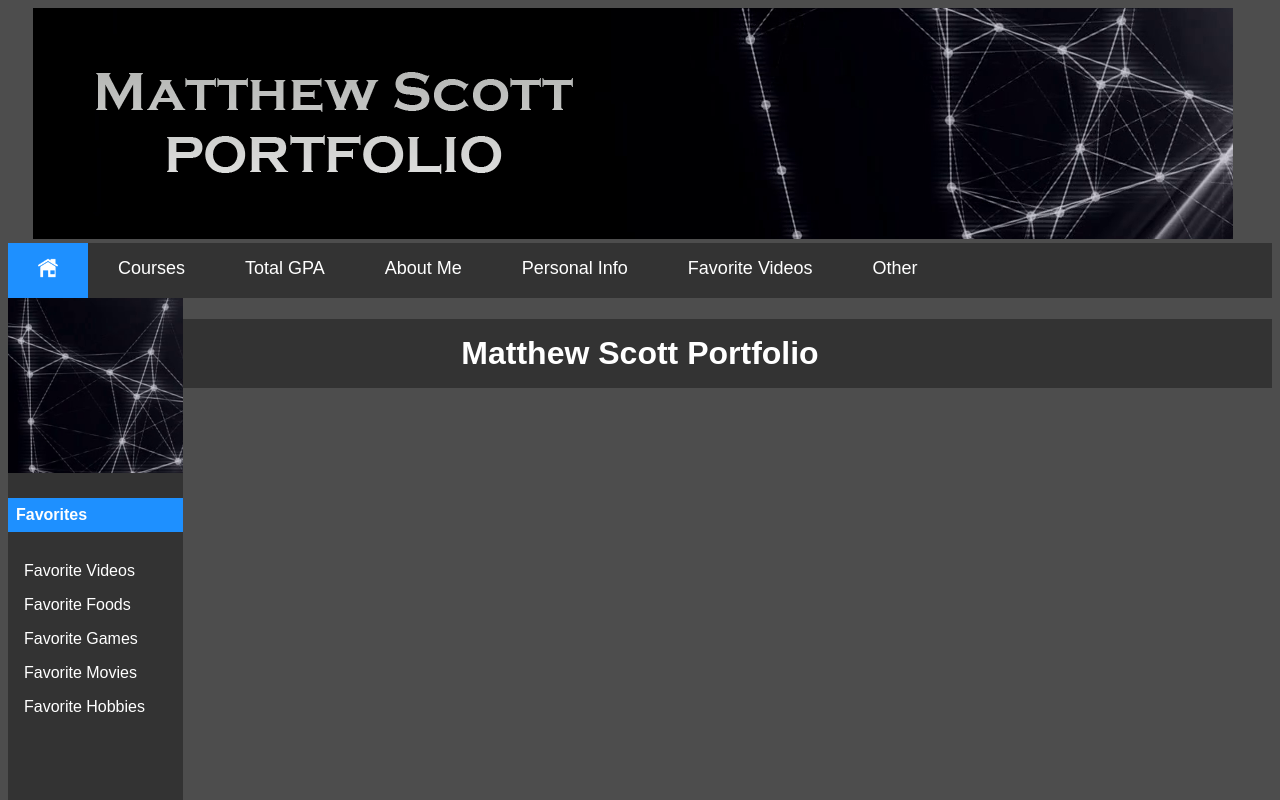
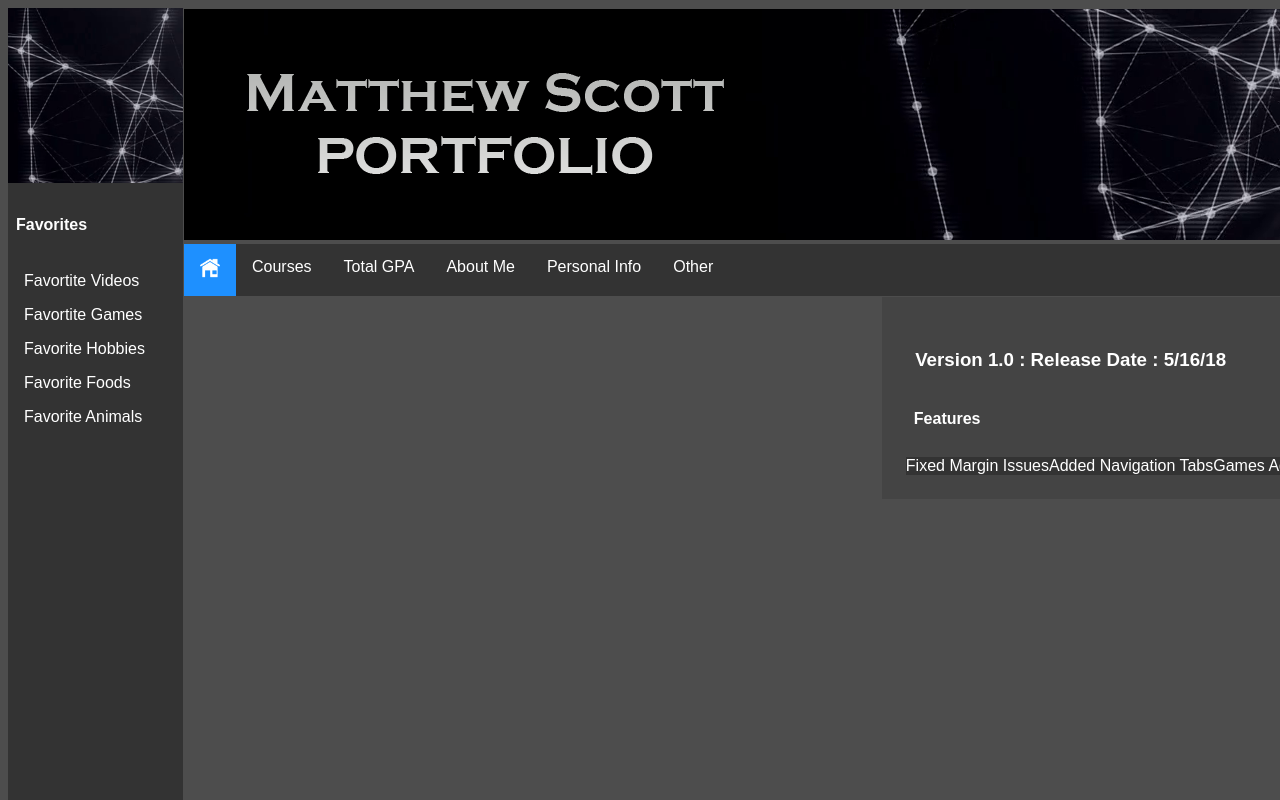
Before and after one commit to 18scottm/matt-web2, a plain HTML site: page index.htm in a window 1280 px wide. Drawn offline with Linux system fonts and the light colour scheme.

Commit message:
Add files via upload

```diff
--- a/index.htm
+++ b/index.htm
@@ -1,12 +1,100 @@
 <!doctype html>
-<html lang="en">
+<html>
    <title>Matthew Scott Portfolio</title>
+   <head></head>
    <style>
-      #fav-header {
+      body {
+      background-color: #4d4d4d;
+      }
+      h1, h2, h3, h4, h5, h6 {
+      background-color: #333;
+      font-family: Arial;
+      color: white;
+      padding: 0.5em;
+      font-weight: bold;
+      }
+      /* width */
+      ::-webkit-scrollbar {
+      width: 3px;
+      }
+      /* Track */
+      ::-webkit-scrollbar-track {
+      background: #696969;
+      }
+      /* Handle */
+      ::-webkit-scrollbar-thumb {
+      background: #1E90FF;
+      }
+      /* Handle on hover */
+      ::-webkit-scrollbar-thumb:hover {
+      background: #0000CD
+      }
+      #main-text {
+      background-color: #444;
+      color: white;
+      }
+      #main {
+      padding: 1.5em;
+      background-color: #444;
+      color: white;
+	  float: right;
+      }
+      #main li {
+      font-family: Arial;
+      }
+      #main-header {
+      background-color: #444;
+      }
+      #moduleHeader {
+      background-color: yellow;
+      font-family: Arial
+      }
+      #pageHeader {
+      color: white;
+      font-weight: bold;
+      background: #333;
+      padding: 1em;
+      text-align: center;
+      }
+      #banner {
+      bottom: 0;
+      right: 550px;
+      height: 744px
+      }
+      #nav_bar ul {
+      list-style-type: none;
+      margin: 0;
+      padding: 0;
+      overflow: hidden;
+      background-color: #333;
+      top: 10;
+      }
+      #nav_bar {
+      font-family: Arial;
+      margin: 0 auto;
+      min-width: 360px;
+	  position: fixed;
+	  float: right;
+      }
+      #nav_bar li {
+      float: left;
+      }
+      #nav_bar li a {
+      display: block;
+      color: white;
+      text-align: center;
+      padding: 14px 16px;
+      text-decoration: none;
+      }
+      #nav_bar li a:hover {
+      background-color: #111;
+      }
+      #nav_bar .active {
       background-color: #1E90FF;
       }
-      #game_bar {
+      #side_bar {
       font-family: Arial;
+	  position: fixed;
       }
       #side_bar ul {
       list-style-type: none;
@@ -14,7 +102,6 @@
       padding: 0;
       width: 175px;
       background-color: #333;
-      position: fixed;
       height: 1000px;
       overflow: auto;
       }
@@ -25,147 +112,55 @@
       text-decoration: none;
       }
       #side_bar li a.active {
-      background-color: #9932CC;
+      background-color: #1E90FF;
       color: white;
       }
       #side_bar li a:hover:not(.active) {
       background-color: #555;
       color: white;
       }
-      #overviewHeader {
-      font-family: Arial;
-      color: white;
-      }
-      #webBanner {
-      display: block;
-      margin-left: auto;
-      margin-right: auto;
-      width: 96%;
-      }
-      #homeIndex {
-      background-color: #1E90FF;
-      }
-      #p_cInfo {
-      font-family: Arial;
-      color: white;
-      }
-      #cInformation {
-      border: 1.5px solid black;
-      padding: 1em;
-      background-color: #333;
-      }
-      #pInformation {
-      border: 1.5px solid black;
-      padding: 1em;
-      background-color: #333;
-      }
-      #reflection {
-      border: 1.5px solid black;
-      padding: 0.5em;
-      background-color: #333;
-      color: white;
-      }
-      #overview {
-      font-family: Arial;
-      color: white;
-      }
-      #moduleHeader {
-      background-color: #008000;
-      font-family: Arial
-      }
-      #pageHeader {
-      color: white;
-      font-weight: bold;
-      background: #333;
-      padding: 0.5em;
-      text-align: center;
-      }
-      nav ul {
-      list-style-type: none;
-      margin: 0;
-      padding: 0;
-      overflow: hidden;
-      background-color: #333;
-      top: 0;
-      position: sticky;
-      font-size: 18px;
-      }
-      nav li {
-      float: left;
-      font-family: Arial;
-      font-size: 18px;
-      }
-      nav li a {
-      display: block;
-      color: white;
-      text-align: center;
-      font-size: 18px;
-      padding: 15px 30px;
-      text-decoration: none;
-      }
-      nav li a:hover {
-      background-color: #111;
-      }
-      body {
-      background-color: #4d4d4d;
-      }
-      h, h1, h2, h4, h5 {
-      background-color: #333;
-      font-family: Arial;
-      padding: 0.5em;
-      color: white;
-      }
-      h3 {
-      background-color: #333;
-      font-family: Arial;
-      padding: 0.5em;
-      font-weight: bold;
-      }
-      p, p1, p2, p3, p4, p5 {
-      font-family: Arial;
-      background-color: #333
-      }
-      div li {
-      font-family: Arial;
-      color: white;
-      }
-      <head>
-         <link rel="shortcut icon" href="media\favicon.png" alt="Favicon_Image">
-      </head>
    </style>
   <body>
-
-      <div id ="webBanner">
-         <img src="media\banner.png" alt="Website_Banner">
-      </div>
-      <nav>
-         <div id="tableOfContents">
+   <div id="nav_bar">
+      <div style="margin-left:160px;padding:1px 16px;height:-1000px">
+         <img src="media\banner.png" width="" height="" alt="banner.png">
             <ul>
-               <li id="homeIndex"><a href= "index.htm"><img src="media\home-5-256.png" width="20" height="20" /></a></li>
-               <li><a href= "classes.htm"> Courses</a>
-               <li><a href= "avg-grades.htm"> Total GPA</a>
-               <li><a href= "about.htm"> About Me</a>
-               <li><a href= "personal.htm"> Personal Info</a>
-               <li><a href= "videos.htm"> Favorite Videos</a>
-               <li><a href= "other.htm"> Other</a>
+               <li><a class="active" href="index.htm"><img src="media\home-5-256.png" width="20" height="20" alt="home-5-256.png"></a></li>
+               <li><a href="classes.htm">Courses</a></li>
+               <li><a href="avg-grades.htm">Total GPA</a></li>
+               <li><a href="about.htm">About Me</a></li>
+               <li><a href="personal.htm">Personal Info</a></li>
+               <li><a href="other.htm">Other</a></li>
             </ul>
          </div>
-	  </nav>
+         <div id="main">
+            <h3 id="main-header"> Version 1.0 : Release Date : 5/16/18</h3>
+            <h4 id="main-text">Features</h4>
+            <ul>
+               <li>Fixed Margin Issues</li>
+               <li>Added Navigation Tabs</li>
+               <li>Games Added (Not All)</li>
+            </ul>
          </div>
-	 <div id="side_bar">
+      </div>
+
+      <div id ="side_bar">
+         <div>
             <ul>
                <div>
                   <li><img src="media\favicon-large.png" width="175" height="175"></li>
-			   <li><h4 id="fav-header">Favorites</h4></li>
-               <li><a href="favorites\videos.htm">Favorite Videos</a></li>
-               <li><a href="favorites\foods.htm">Favorite Foods</a></li>
-               <li><a href="favorites\games.htm">Favorite Games</a></li>
-               <li><a href="favorites\movies.htm">Favorite Movies</a></li>
-               <li><a href="favorites\hobbbies.htm">Favorite Hobbies</a></li>
+                  <li>
+                     <h4 id="sidebar-head">Favorites</h4>
+                  </li>
+                  <li><a href="favorites\animals.htm">Favortite Videos</a></li>
+                  <li><a href="favorites\animals.htm">Favortite Games</a></li>
+                  <li><a href="favorites\animals.htm">Favorite Hobbies</a></li>
+                  <li><a href="favorites\animals.htm">Favorite Foods</a></li>
+                  <li><a href="favorites\animals.htm">Favorite Animals</a></li>
                </div>
             </ul>
          </div>
-	 <div id ="main">
-		<h1 id="pageHeader">Matthew Scott Portfolio</h1>
       </div>
+
    </body>
+</html>
```
Lines whose indentation alone changed are shown as unchanged.
